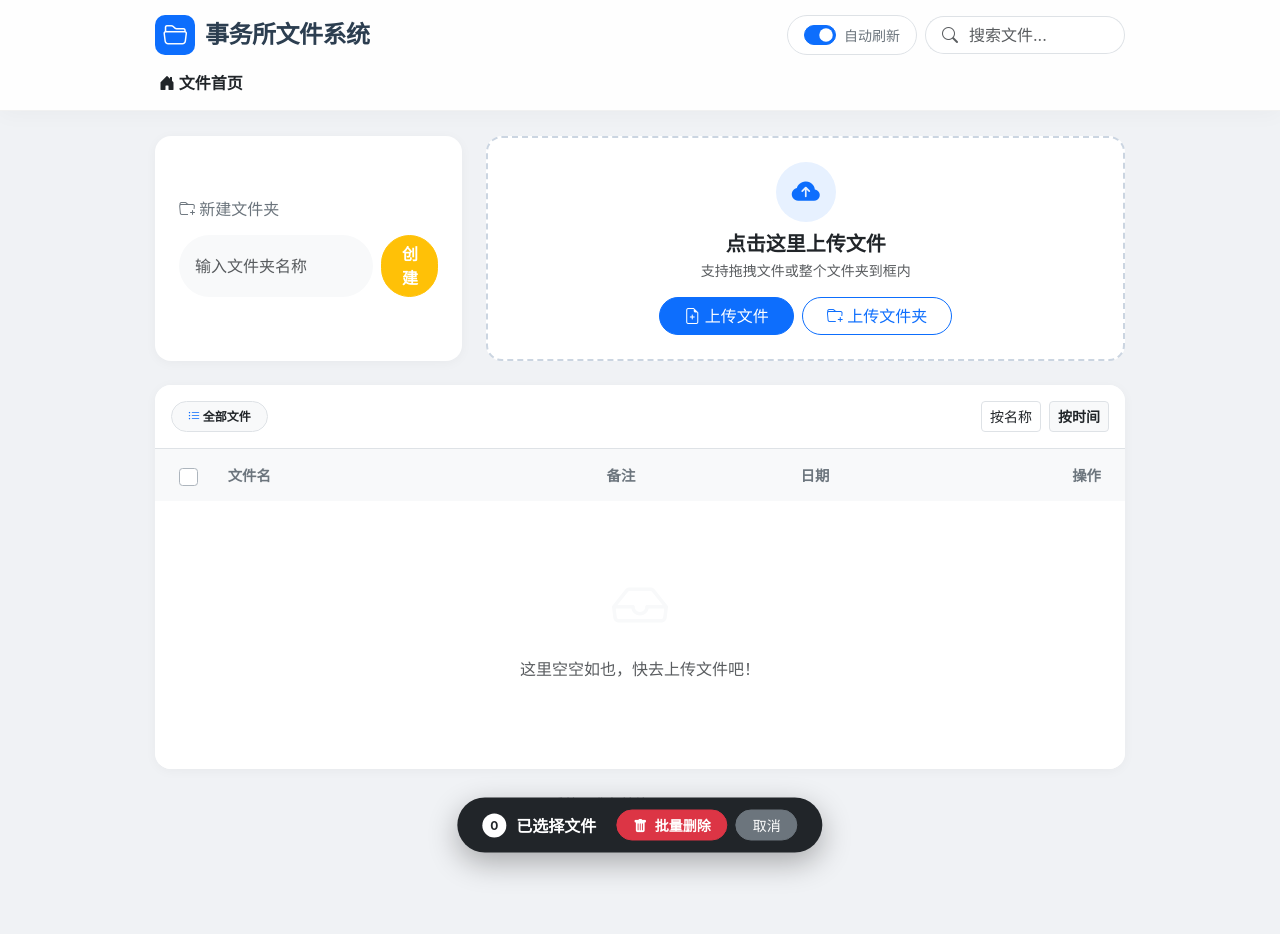
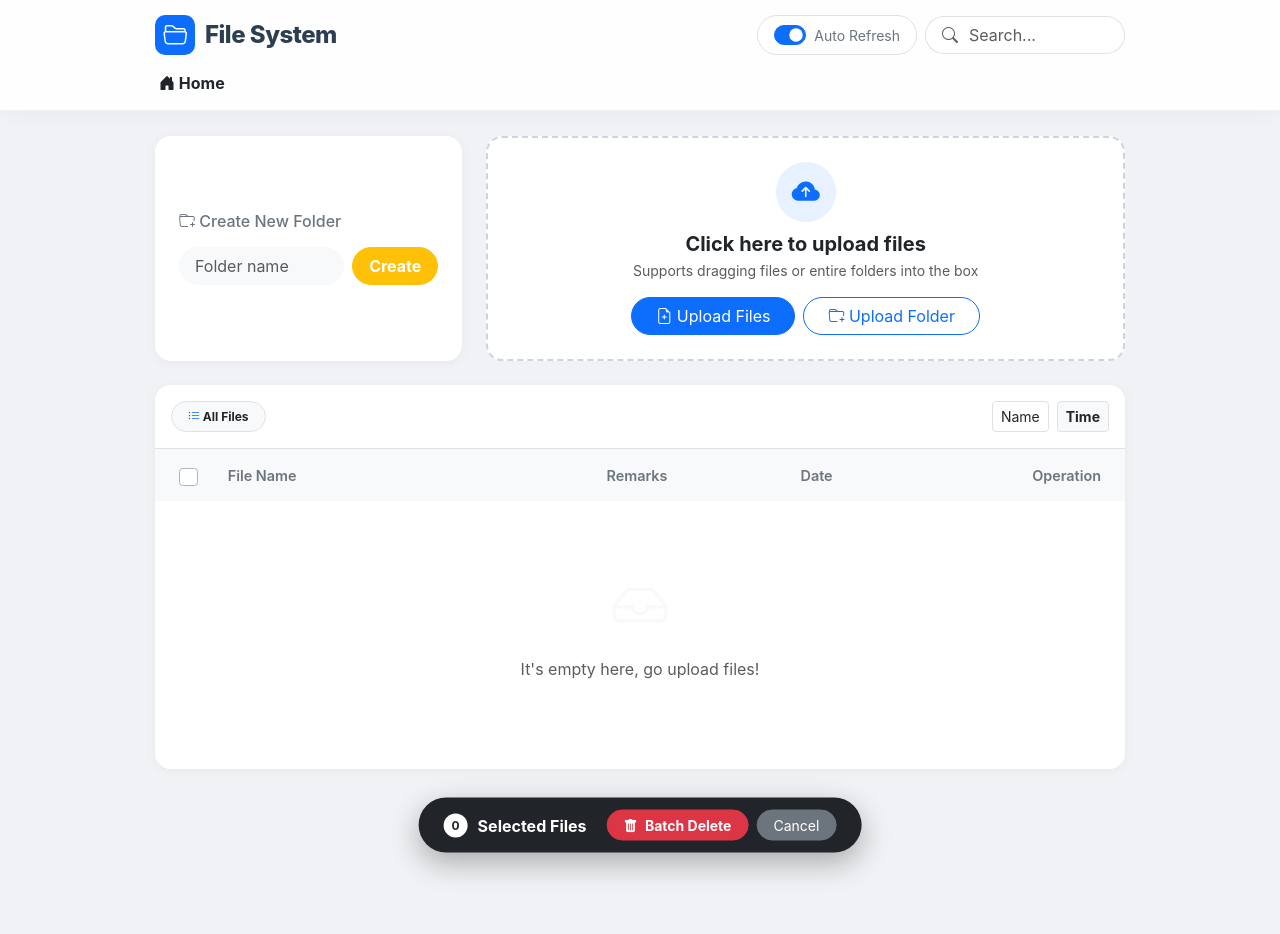
Before and after one commit to WaterWANG-1014/flask-document-system, a Flask app: page / in a window 1280 px wide. Run offline with Flask 3, Linux system fonts and the light colour scheme; some libraries are stand-ins or nearby versions.

Commit message:
Upload English front-end version

```diff
--- a/templates/index.html
+++ b/templates/index.html
@@ -4,7 +4,7 @@
 <head>
     <meta charset="UTF-8">
     <meta name="viewport" content="width=device-width, initial-scale=1.0, maximum-scale=1.0, user-scalable=no">
-    <title>文件管理系统</title>
+    <title>File Manage system</title>
     <link href="https://cdn.jsdelivr.net/npm/bootstrap@5.3.0/dist/css/bootstrap.min.css" rel="stylesheet">
     <link rel="stylesheet" href="https://cdn.jsdelivr.net/npm/bootstrap-icons@1.10.5/font/bootstrap-icons.css">
 
@@ -275,7 +275,7 @@
                         style="background:#0d6efd; color:white; width:40px; height:40px; border-radius:10px; display:flex; align-items:center; justify-content:center;">
                         <i class="bi bi-folder2-open"></i>
                     </div>
-                    <span>事务所文件系统</span>
+                    <span>File System</span>
                 </a>
 
                 <div class="d-flex align-items-center gap-2">
@@ -283,7 +283,7 @@
                         <div class="form-check form-switch m-0 d-flex align-items-center">
                             <input class="form-check-input mt-0" type="checkbox" id="autoRefreshSwitch" checked>
                             <label class="form-check-label ms-2 small text-secondary user-select-none"
-                                for="autoRefreshSwitch">自动刷新</label>
+                                for="autoRefreshSwitch">Auto Refresh</label>
                         </div>
                         <div class="spinner-border text-primary ms-2" id="refreshSpinner"
                             style="width: 12px; height: 12px; border-width: 2px; display:none;"></div>
@@ -294,7 +294,7 @@
                             <span class="input-group-text bg-white border-end-0 rounded-start-pill ps-3"><i
                                     class="bi bi-search text-muted"></i></span>
                             <input type="text" class="form-control border-start-0 rounded-end-pill ps-0" name="q"
-                                value="{{ query }}" placeholder="搜索文件...">
+                                value="{{ query }}" placeholder="Search...">
                         </div>
                         {% if query %}
                         <a href="{{ url_for('index') }}"
@@ -310,7 +310,7 @@
                     <ol class="breadcrumb mb-0 align-items-center">
                         <li class="breadcrumb-item">
                             <a href="{{ url_for('index') }}" class="home-crumb text-decoration-none"><i
-                                    class="bi bi-house-door-fill"></i> 文件首页</a>
+                                    class="bi bi-house-door-fill"></i> Home</a>
                         </li>
                         {% for crumb in breadcrumbs %}
                         <li class="breadcrumb-item active crumb-item" aria-current="page">
@@ -348,12 +348,13 @@
             {% if not query %}
             <div class="col-md-4">
                 <div class="card-box h-100 p-4 d-flex flex-column justify-content-center">
-                    <h6 class="text-secondary mb-3"><i class="bi bi-folder-plus"></i> 新建文件夹</h6>
+                    <h6 class="text-secondary mb-3"><i class="bi bi-folder-plus"></i> Create New Folder</h6>
                     <form action="{{ url_for('create_folder') }}" method="POST" class="d-flex gap-2">
                         <input type="hidden" name="parent_id" value="{{ current_folder.id if current_folder else '' }}">
                         <input type="text" class="form-control rounded-pill bg-light border-0 px-3" name="folder_name"
-                            placeholder="输入文件夹名称" required>
-                        <button type="submit" class="btn btn-warning text-white rounded-pill px-3 fw-bold">创建</button>
+                            placeholder="Folder name" required>
+                        <button type="submit"
+                            class="btn btn-warning text-white rounded-pill px-3 fw-bold">Create</button>
                     </form>
                 </div>
             </div>
@@ -365,8 +366,8 @@
 
                     <div class="upload-overlay" id="uploadOverlay">
                         <div class="spinner-border text-primary mb-3" style="width: 3rem; height: 3rem;"></div>
-                        <h5 id="uploadStatusTitle" class="fw-bold text-dark">正在上传...</h5>
-                        <p id="uploadStatusText" class="text-muted">请稍候，不要关闭页面</p>
+                        <h5 id="uploadStatusTitle" class="fw-bold text-dark">Uploading...</h5>
+                        <p id="uploadStatusText" class="text-muted">Please wait, do not close the page</p>
                         <div class="progress-bar-custom">
                             <div id="uploadProgressBar" class="progress-fill"></div>
                         </div>
@@ -375,17 +376,17 @@
                     <div class="upload-icon-box">
                         <i class="bi bi-cloud-arrow-up-fill text-primary fs-3"></i>
                     </div>
-                    <h5 class="upload-text-main fw-bold text-dark mb-1">点击这里上传文件</h5>
-                    <p class="text-muted small mb-3">支持拖拽文件或整个文件夹到框内</p>
+                    <h5 class="upload-text-main fw-bold text-dark mb-1">Click here to upload files</h5>
+                    <p class="text-muted small mb-3">Supports dragging files or entire folders into the box</p>
 
                     <div class="d-flex gap-2">
                         <button class="btn btn-primary btn-rounded px-4"
                             onclick="document.getElementById('hidden-file-input').click();">
-                            <i class="bi bi-file-earmark-plus"></i> 上传文件
+                            <i class="bi bi-file-earmark-plus"></i> Upload Files
                         </button>
                         <button class="btn btn-outline-primary btn-rounded px-4"
                             onclick="document.getElementById('hidden-folder-input').click();">
-                            <i class="bi bi-folder-plus"></i> 上传文件夹
+                            <i class="bi bi-folder-plus"></i> Upload Folder
                         </button>
                     </div>
 
@@ -402,16 +403,16 @@
                 <div class="d-flex align-items-center gap-2">
                     <span class="badge bg-light text-dark border px-3 py-2 rounded-pill">
                         <i class="bi bi-list-ul text-primary"></i>
-                        {% if current_folder %} {{ current_folder.name }} {% else %} 全部文件 {% endif %}
+                        {% if current_folder %} {{ current_folder.name }} {% else %} All Files {% endif %}
                     </span>
                     <span id="lastUpdatedTime" class="small text-muted ms-2 mobile-hidden"></span>
                 </div>
 
                 <div class="d-flex gap-2">
                     <a href="{{ url_for('index', folder_id=current_folder.id if current_folder else None, sort='name_asc', q=query) }}"
-                        class="btn btn-sm btn-outline-light text-dark border hover-bg-light {{ 'active bg-light fw-bold' if sort_by == 'name_asc' else '' }}">按名称</a>
+                        class="btn btn-sm btn-outline-light text-dark border hover-bg-light {{ 'active bg-light fw-bold' if sort_by == 'name_asc' else '' }}">Name</a>
                     <a href="{{ url_for('index', folder_id=current_folder.id if current_folder else None, sort='date_desc', q=query) }}"
-                        class="btn btn-sm btn-outline-light text-dark border hover-bg-light {{ 'active bg-light fw-bold' if sort_by == 'date_desc' else '' }}">按时间</a>
+                        class="btn btn-sm btn-outline-light text-dark border hover-bg-light {{ 'active bg-light fw-bold' if sort_by == 'date_desc' else '' }}">Time</a>
                 </div>
             </div>
 
@@ -421,10 +422,10 @@
                         <tr>
                             <th width="5%" class="text-center ps-4"><input class="form-check-input select-item"
                                     type="checkbox" id="selectAll" onclick="toggleSelectAll()"></th>
-                            <th class="col-name">文件名</th>
-                            <th width="20%" class="mobile-hidden">备注</th>
-                            <th width="15%" class="mobile-hidden">日期</th>
-                            <th width="20%" class="text-end pe-4 col-op">操作</th>
+                            <th class="col-name">File Name</th>
+                            <th width="20%" class="mobile-hidden">Remarks</th>
+                            <th width="15%" class="mobile-hidden">Date</th>
+                            <th width="20%" class="text-end pe-4 col-op">Operation</th>
                         </tr>
                     </thead>
                     <tbody>
@@ -450,7 +451,8 @@
                             <td class="fw-bold text-dark">
                                 <i class="bi bi-folder-fill folder-icon"></i> {{ folder.name }}
                             </td>
-                            <td class="mobile-hidden"><span class="badge bg-light text-secondary fw-normal">文件夹</span>
+                            <td class="mobile-hidden"><span
+                                    class="badge bg-light text-secondary fw-normal">Folder</span>
                             </td>
                             <td class="text-muted small mobile-hidden">{{ folder.create_time.strftime('%Y-%m-%d') }}
                             </td>
@@ -478,18 +480,18 @@
                             <td class="text-muted small mobile-hidden">{{ file.upload_time.strftime('%Y-%m-%d') }}</td>
                             <td class="text-end pe-4 col-op">
                                 <div class="d-flex justify-content-end gap-1">
-                                    <button class="btn btn-icon btn-outline-secondary border-0" title="打印"
+                                    <button class="btn btn-icon btn-outline-secondary border-0" title="Print"
                                         onclick="event.stopPropagation(); triggerPrint('{{ url_for('view_file', file_id=file.id) }}', '{{ file.real_filename }}')">
                                         <i class="bi bi-printer"></i>
                                     </button>
                                     <a href="{{ url_for('download_file', file_id=file.id) }}"
-                                        class="btn btn-icon btn-outline-primary border-0" title="下载"
+                                        class="btn btn-icon btn-outline-primary border-0" title="Download"
                                         onclick="event.stopPropagation();">
                                         <i class="bi bi-download"></i>
                                     </a>
                                     <form action="{{ url_for('delete_file', file_id=file.id) }}" method="POST"
                                         style="display:inline;"
-                                        onsubmit="event.stopPropagation(); return confirm('确定删除这个文件吗？');">
+                                        onsubmit="event.stopPropagation(); return confirm('Are you sure to delete this file?');">
                                         <button type="submit" class="btn btn-icon btn-outline-danger border-0"
                                             onclick="event.stopPropagation();">
                                             <i class="bi bi-trash"></i>
@@ -504,7 +506,7 @@
                             <td colspan="5" class="text-center py-5 text-muted">
                                 <div class="py-4">
                                     <i class="bi bi-inbox display-4 text-light"></i>
-                                    <p class="mt-3">这里空空如也，快去上传文件吧！</p>
+                                    <p class="mt-3">It's empty here, go upload files!</p>
                                 </div>
                             </td>
                         </tr>
@@ -515,20 +517,20 @@
             </div>
         </div>
 
-        <div class="text-center text-muted small mt-4 opacity-50">系统已准备就绪 • V18.0 Zen</div>
+        <div class="text-center text-muted small mt-4 opacity-50">System is ready • V18.0 Zen</div>
     </div>
 
     <div id="batchActionBar" class="batch-bar">
         <div class="d-flex align-items-center">
             <div class="bg-white text-dark rounded-circle d-flex align-items-center justify-content-center fw-bold"
                 style="width:24px; height:24px; margin-right:10px; font-size:12px;" id="selectedCountBadge">0</div>
-            <span class="fw-bold">已选择文件</span>
+            <span class="fw-bold">Selected Files</span>
         </div>
         <div class="d-flex gap-2">
             <button class="btn btn-danger btn-sm rounded-pill px-3 fw-bold" onclick="executeBatchDelete()">
-                <i class="bi bi-trash-fill me-1"></i> 批量删除
+                <i class="bi bi-trash-fill me-1"></i> Batch Delete
             </button>
-            <button class="btn btn-secondary btn-sm rounded-pill px-3" onclick="clearSelection()">取消</button>
+            <button class="btn btn-secondary btn-sm rounded-pill px-3" onclick="clearSelection()">Cancel</button>
         </div>
     </div>
 
@@ -545,12 +547,12 @@
                     <div id="previewContainer"
                         class="preview-content rounded-3 d-flex justify-content-center align-items-center bg-light"
                         style="min-height: 50vh;">
-                        加载中...
+                        Loading...
                     </div>
                 </div>
                 <div class="modal-footer border-top-0 pt-0">
                     <a id="modalDownloadBtn" href="#" class="btn btn-primary rounded-pill px-4"><i
-                            class="bi bi-download me-1"></i> 下载原文件</a>
+                            class="bi bi-download me-1"></i> Download Original File</a>
                 </div>
             </div>
         </div>
@@ -561,23 +563,23 @@
             <div class="modal-content rounded-4 border-0 shadow">
                 <div class="modal-body p-4 text-center">
                     <div class="mb-3 text-danger"><i class="bi bi-exclamation-circle display-1"></i></div>
-                    <h4 class="fw-bold mb-2">删除文件夹</h4>
-                    <p class="text-muted mb-4">您要删除 “<span id="delFolderName" class="fw-bold text-dark"></span>”
-                        吗？<br>请选择处理方式：</p>
+                    <h4 class="fw-bold mb-2">Delete Folder</h4>
+                    <p class="text-muted mb-4">Are you sure you want to delete “<span id="delFolderName"
+                            class="fw-bold text-dark"></span>”?<br>Please select a processing method:</p>
 
                     <form id="deleteFolderForm" method="POST" class="d-grid gap-2">
                         <button type="submit" name="mode" value="keep"
                             class="btn btn-lg btn-outline-primary border-2 rounded-3 text-start p-3">
-                            <div class="fw-bold"><i class="bi bi-box-arrow-up me-2"></i> 仅删除文件夹</div>
-                            <div class="small opacity-75 ms-4">里面的文件会移到外面，不会丢失</div>
+                            <div class="fw-bold"><i class="bi bi-box-arrow-up me-2"></i> Delete Folder Only</div>
+                            <div class="small opacity-75 ms-4">Files inside will be moved outside, not lost</div>
                         </button>
                         <button type="submit" name="mode" value="delete"
                             class="btn btn-lg btn-outline-danger border-2 rounded-3 text-start p-3">
-                            <div class="fw-bold"><i class="bi bi-trash-fill me-2"></i> 彻底删除</div>
-                            <div class="small opacity-75 ms-4">连同里面的所有文件一起销毁</div>
+                            <div class="fw-bold"><i class="bi bi-trash-fill me-2"></i> Delete Thoroughly</div>
+                            <div class="small opacity-75 ms-4">All files inside will be destroyed</div>
                         </button>
                         <button type="button" class="btn btn-link text-muted text-decoration-none mt-2"
-                            data-bs-dismiss="modal">取消</button>
+                            data-bs-dismiss="modal">Cancel</button>
                     </form>
                 </div>
             </div>
@@ -609,7 +611,7 @@
                 fetch(viewUrl).then(r => r.blob()).then(blob => {
                     c.innerHTML = ''; c.style.alignItems = 'stretch';
                     const d = document.createElement('div'); d.className = 'docx-wrapper rounded'; c.appendChild(d);
-                    docx.renderAsync(blob, d).catch(e => c.innerHTML = '<div class="text-danger">预览失败，请下载查看</div>');
+                    docx.renderAsync(blob, d).catch(e => c.innerHTML = '<div class="text-danger">Preview failed, please download to view</div>');
                 });
             }
             else if (ext === 'txt') {
@@ -618,7 +620,7 @@
                 });
             }
             else {
-                c.innerHTML = '<div class="text-center text-muted"><i class="bi bi-file-earmark-break display-4 d-block mb-3"></i>无法预览此格式<br>请点击下方按钮下载</div>';
+                c.innerHTML = '<div class="text-center text-muted"><i class="bi bi-file-earmark-break display-4 d-block mb-3"></i>Cannot preview this format<br>Please click the button below to download</div>';
                 c.style.alignItems = 'center';
             }
         }
@@ -638,7 +640,7 @@
         }
         function clearSelection() { document.querySelectorAll('.item-checkbox').forEach(cb => cb.checked = false); document.getElementById('selectAll').checked = false; updateBatchBar(); }
         function executeBatchDelete() {
-            if (!confirm('⚠️ 确定要删除选中的所有文件/文件夹吗？\n此操作不可撤销！')) return;
+            if (!confirm('⚠️ Are you sure you want to delete all selected files/folders?\nThis operation cannot be undone!')) return;
             const fi = []; const foi = [];
             document.querySelectorAll('.item-checkbox:checked').forEach(cb => { if (cb.dataset.type === 'file') fi.push(cb.dataset.id); else foi.push(cb.dataset.id); });
             fetch('/batch_delete', { method: 'POST', headers: { 'Content-Type': 'application/json' }, body: JSON.stringify({ file_ids: fi, folder_ids: foi }) }).then(r => r.json()).then(d => { if (d.status === 'success') location.reload(); });
@@ -666,11 +668,11 @@
         ua.addEventListener('drop', async e => {
             e.preventDefault();
             const items = e.dataTransfer.items; if (!items || items.length === 0) return;
-            showProgress('正在扫描...', '分析文件结构...', 0);
+            showProgress('Scanning...', 'Analyse file structure...', 0);
             let fl = []; const ps = [];
             for (let i = 0; i < items.length; i++) { const en = items[i].webkitGetAsEntry(); if (en) ps.push(scan(en)); }
             await Promise.all(ps); fl = fl.filter(f => !f.name.startsWith('.') && f.name !== 'Thumbs.db');
-            if (fl.length > 0) await up(fl); else { hideProgress(); alert('没有可上传的有效文件'); }
+            if (fl.length > 0) await up(fl); else { hideProgress(); alert('No valid files to upload'); }
 
             async function scan(en, p = '') { if (en.isFile) return new Promise(r => en.file(f => { f.fullPath = p + f.name; fl.push(f); r(); })); else if (en.isDirectory) { const dr = en.createReader(); const ens = await readAll(dr); await Promise.all(ens.map(e => scan(e, p + en.name + '/'))); } }
             async function readAll(dr) { let es = []; let r = async () => { const rs = await new Promise(re => dr.readEntries(re)); if (rs.length > 0) { es = es.concat(rs); await r(); } }; await r(); return es; }
@@ -683,10 +685,10 @@
             for (let i = 0; i < total; i += 30) {
                 const ch = files.slice(i, i + 30); const fd = new FormData(); fd.append('folder_id', fid);
                 ch.forEach(f => { fd.append('file', f); fd.append('paths', f.fullPath || f.webkitRelativePath || f.name); });
-                showProgress('上传中...', `正在传输 ${i + 1}/${total} 个文件`, (i / total) * 100);
-                try { await fetch("{{ url_for('upload_file') }}", { method: 'POST', body: fd }); } catch { alert('网络中断'); hideProgress(); return; }
+                showProgress('Uploading...', `Uploading ${i + 1}/${total} files`, (i / total) * 100);
+                try { await fetch("{{ url_for('upload_file') }}", { method: 'POST', body: fd }); } catch { alert('Network interrupted'); hideProgress(); return; }
             }
-            showProgress('完成', '正在刷新列表...', 100); setTimeout(() => { hideProgress(); refreshTableData(); }, 1000);
+            showProgress('Completed', 'Refreshing list...', 100); setTimeout(() => { hideProgress(); refreshTableData(); }, 1000);
         }
 
         // 自动刷新
@@ -699,7 +701,7 @@
             fetch(window.location.href).then(r => r.text()).then(h => {
                 const doc = new DOMParser().parseFromString(h, 'text/html');
                 document.querySelector('#fileTable tbody').innerHTML = doc.querySelector('#fileTable tbody').innerHTML;
-                const t = document.getElementById('lastUpdatedTime'); if (t) t.innerText = "已更新: " + new Date().toLocaleTimeString();
+                const t = document.getElementById('lastUpdatedTime'); if (t) t.innerText = "Updated: " + new Date().toLocaleTimeString();
                 sp.style.display = 'none';
             }).catch(() => { sp.style.display = 'none'; });
         }
```
Also changed, not shown: README.md (added), requirments.txt (deleted), 3 other files.
